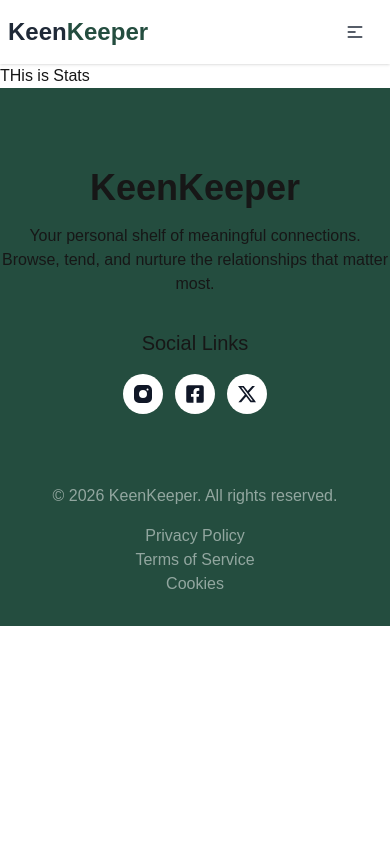
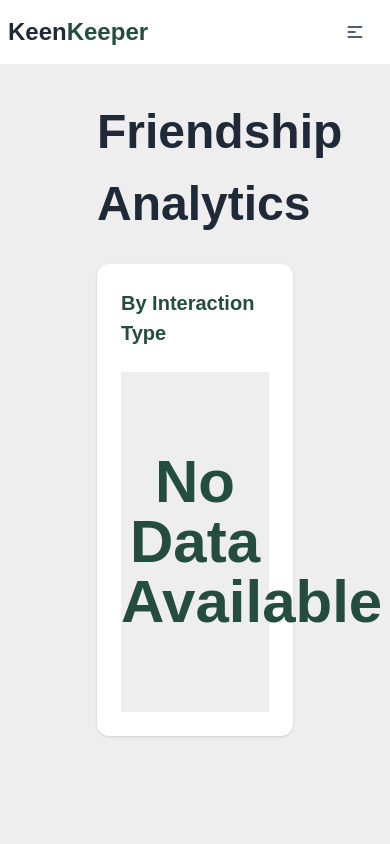
Before and after one commit to nahin113/ConnectLedger, a Next.js app: page /stats in a window 390 px wide. Shown: the top 844 px of the page. Built offline with nearby package versions, Linux system fonts and the light colour scheme.

Commit message:
implement analytics dashboard with recharts visualization and finalize responsive behavior with error handling

```diff
--- a/package.json
+++ b/package.json
@@ -13,7 +13,8 @@
     "react": "19.2.4",
     "react-dom": "19.2.4",
     "react-icons": "^5.6.0",
-    "react-toastify": "^11.0.5"
+    "react-toastify": "^11.0.5",
+    "recharts": "^3.8.1"
   },
   "devDependencies": {
     "@tailwindcss/postcss": "^4",
--- /dev/null
+++ b/src/app/not-found.jsx
@@ -0,0 +1,23 @@
+import Link from "next/link";
+import { RiHome2Line } from "react-icons/ri";
+
+const Notfound = () => {
+    return (
+      <div className="bg-base-300 h-screen">
+        <div className="py-[80px] text-center space-y-6">
+          <h1 className="text-[#244d3f] text-8xl font-extrabold">404</h1>
+          <h2 className="text-5xl text-black font-bold">Page Not Found</h2>
+          <p className="text-[#64748b] font-semibold">
+            Looks like this friendship link is broken. The page <br /> you're
+            looking for doesn't exist or has been removed
+          </p>
+          <Link href={"/"} className="btn bg-[#244d3f] text-white">
+            <RiHome2Line />
+            Home
+          </Link>
+        </div>
+      </div>
+    );
+};
+
+export default Notfound;
--- a/src/app/stats/page.jsx
+++ b/src/app/stats/page.jsx
@@ -1,9 +1,88 @@
-const Stats = () => {
-    return (
-        <div>
-            <h1>THis is Stats</h1>
+"use client";
+
+import { useTimeline } from "@/lib/timelineStore";
+import {
+  PieChart,
+  Pie,
+  Cell,
+  Tooltip,
+  Legend,
+  ResponsiveContainer,
+} from "recharts";
+
+const StatsPage = () => {
+  const { timeline } = useTimeline();
+  const counts = {
+    call: 0,
+    text: 0,
+    video: 0,
+  };
+
+  timeline.forEach((item) => {
+    const type = item.type?.toLowerCase();
+    if (counts[type] !== undefined) {
+      counts[type]++;
+    }
+  });
+
+  const chartData = [
+    { name: "Call", value: counts.call },
+    { name: "Text", value: counts.text },
+    { name: "Video", value: counts.video },
+  ];
+
+  const COLORS = ["#244d3f", "#7e35e1", "#37a163"];
+
+  return (
+    <div className="bg-base-300 min-h-screen">
+      <div className="w-8/12 mx-auto p-[32px]">
+        <h1 className="text-[48px] font-bold text-[#1f2937] mb-[24px]">
+          Friendship Analytics
+        </h1>
+
+        <div className="bg-base-100 rounded-xl shadow p-6">
+          <h2 className="mb-[24px] font-semibold text-[20px] text-[#244d3f]">
+            By Interaction Type
+          </h2>
+
+          {timeline.length === 0 ? (
+            <div className="bg-base-300">
+              <div className="py-[80px] text-center space-y-6">
+                <h1 className="text-[#244d3f] text-6xl font-bold">
+                  No Data Available
+                </h1>
+              </div>
+            </div>
+          ) : (
+            <div className="w-full h-[300px]">
+              <ResponsiveContainer>
+                <PieChart>
+                  <Pie
+                    data={chartData}
+                    dataKey="value"
+                    nameKey="name"
+                    innerRadius={70}
+                    outerRadius={100}
+                    paddingAngle={5}
+                  >
+                    {chartData.map((entry, index) => (
+                      <Cell
+                        key={`cell-${index}`}
+                        fill={COLORS[index % COLORS.length]}
+                      />
+                    ))}
+                  </Pie>
+
+                  <Tooltip />
+                  <Legend />
+                </PieChart>
+              </ResponsiveContainer>
+            </div>
+          )}
         </div>
-    );
+      </div>
+    </div>
+  );
 };
 
-export default Stats;
+export default StatsPage;
--- a/src/components/ui/Navbar.jsx
+++ b/src/components/ui/Navbar.jsx
@@ -43,7 +43,6 @@ const Navbar = () => {
             >
               <li>
                 <Link href={"/"} className="btn">
-                  {" "}
                   Home
                 </Link>
               </li>
--- a/src/lib/timelineStore.js
+++ b/src/lib/timelineStore.js
@@ -7,7 +7,6 @@ const TimelineContext = createContext();
 export const TimelineProvider = ({ children }) => {
   const [timeline, setTimeline] = useState([]);
 
-  // add new interaction
   const addInteraction = (type, friendName) => {
     const newEntry = {
       id: Date.now(),
@@ -16,14 +15,11 @@ export const TimelineProvider = ({ children }) => {
       date: new Date().toISOString(),
     };
 
-    setTimeline((prev) => [newEntry, ...prev]);
+    setTimeline([...timeline , newEntry]);
 
     toast.success(
-        `${
-          type.charAt(0).toUpperCase() + type.slice(1)
-        } with ${friendName}`
+      `${type} with ${friendName}`
     );
-
   };
 
   return (
@@ -33,7 +29,6 @@ export const TimelineProvider = ({ children }) => {
   );
 };
 
-// custom hook (clean usage)
 export const useTimeline = () => {
   return useContext(TimelineContext);
 };
```
Also changed, not shown: 1 other file (tests, documents, lock files or other folders).
